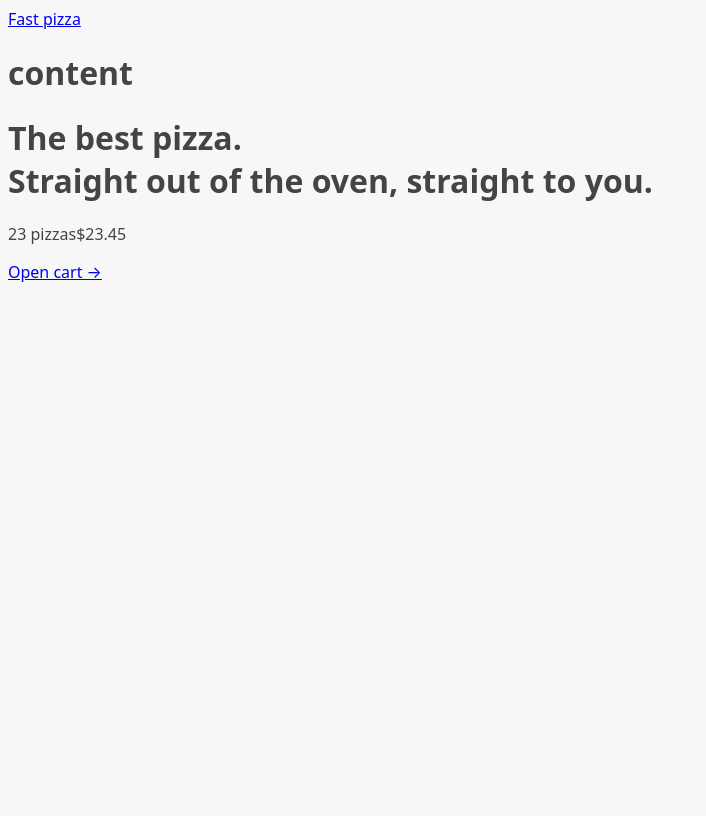
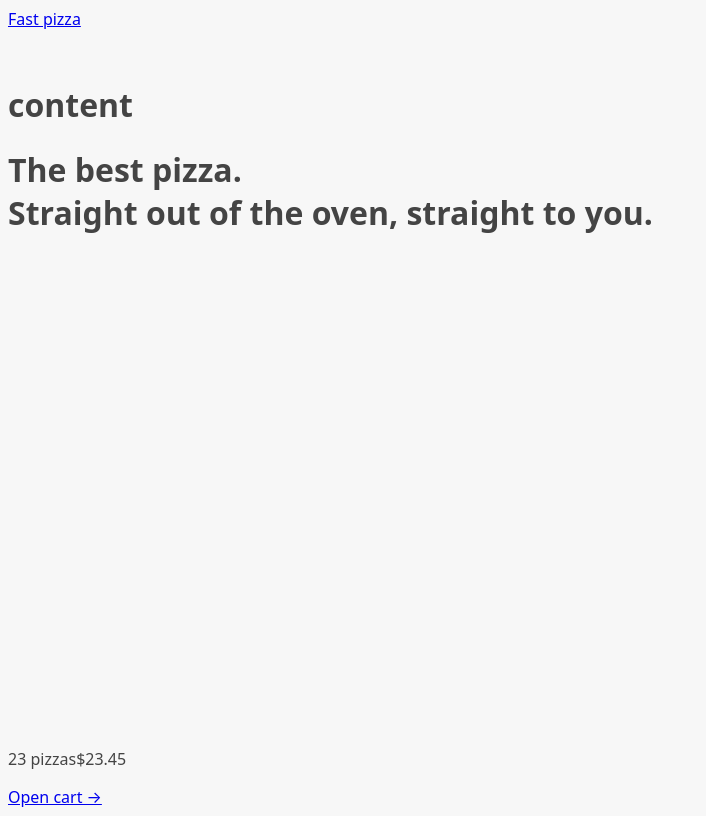
Before and after one commit to Hongfei01/fast-pizza, a React (Vite) app: page / in a window 1280 px wide. Shown: the whole page, without its empty margins (0-706 px from the left). Built offline with nearby package versions, Linux system fonts and the light colour scheme.

Commit message:
add Loader

```diff
--- a/src/ui/AppLayout.jsx
+++ b/src/ui/AppLayout.jsx
@@ -1,12 +1,17 @@
 import Header from './Header';
 
 import CartOverview from '../features/cart/CartOverview';
-import { Outlet } from 'react-router-dom';
+import { Outlet, useNavigation } from 'react-router-dom';
+import Loader from './Loader';
 
 function AppLayout() {
+  const navigation = useNavigation();
+  const isLoading = navigation.state === 'loading';
   return (
-    <div>
+    <div className='layout'>
+      {isLoading && <Loader />}
       <Header />
+
       <main>
         <h1>content</h1>
         <Outlet />
--- /dev/null
+++ b/src/ui/Loader.jsx
@@ -0,0 +1,5 @@
+function Loader() {
+  return <div className='loader'></div>;
+}
+
+export default Loader;
```
